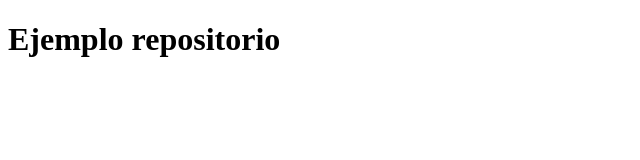
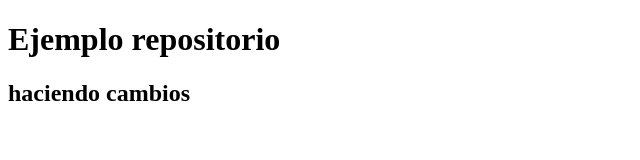
Before and after one commit to RauliMJ/Repositorio, a plain HTML site: page index.html in a window 1280 px wide. Shown: the whole page, without its empty margins (0-640 px from the left). Drawn offline with Linux system fonts and the light colour scheme.

Commit message:
cambios en el archivo html

```diff
--- a/index.html
+++ b/index.html
@@ -7,5 +7,6 @@
 </head>
 <body>
     <h1>Ejemplo repositorio</h1>
+    <h2>haciendo cambios</h2>
 </body>
 </html>
```
